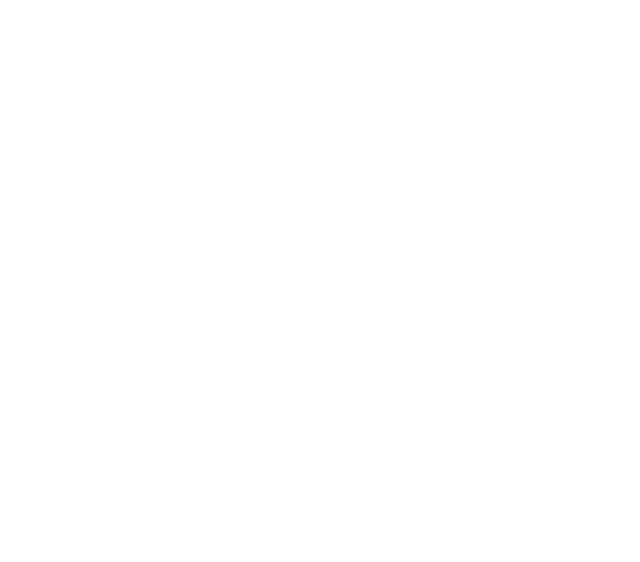
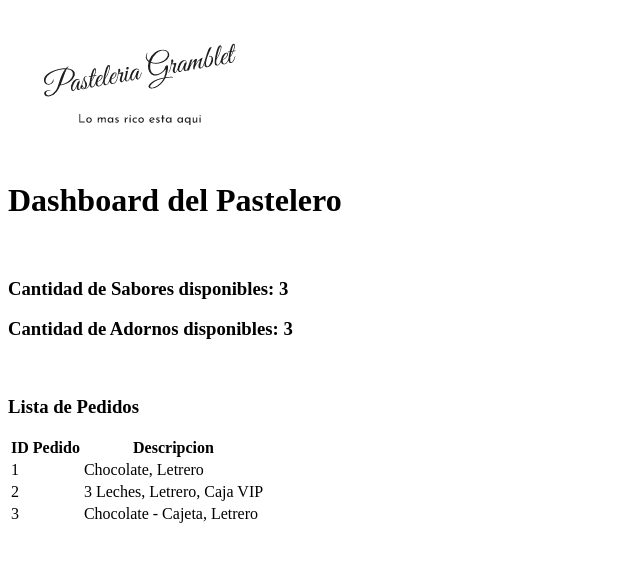
Before and after one commit to AlexCoderlin/LaunchX_FrontEnd-Mision, a plain HTML site: page 02 - HTML/Pagina Pastelero.html in a window 1280 px wide. Shown: the whole page, without its empty margins (0-640 px from the left). Drawn offline with Linux system fonts and the light colour scheme.

Commit message:
Primera version de paginas pasteleria

```diff
--- a/02 - HTML/Pagina Pastelero.html
+++ b/02 - HTML/Pagina Pastelero.html
@@ -4,9 +4,36 @@
     <meta charset="UTF-8">
     <meta http-equiv="X-UA-Compatible" content="IE=edge">
     <meta name="viewport" content="width=device-width, initial-scale=1.0">
-    <title>Document</title>
+    <title>Pasteleria Gramblet</title>
 </head>
 <body>
+    <img src="Logo.PNG" alt="Logo Pasteleria Gramblet"><br>
+    <h1>Dashboard del Pastelero</h1><br>
+
+    <h3>Cantidad de Sabores disponibles: 3</h3>
+    <h3>Cantidad de Adornos disponibles: 3</h3>
+    <br>
+
+    <h3>Lista de Pedidos</h3>
+    <table>
+    <tr>
+        <th>ID Pedido</th>
+        <th>Descripcion</th>
+    </tr>
+    <tr>
+        <td>1</td>
+        <td>Chocolate, Letrero</td>
+    </tr>
+    <tr>
+        <td>2</td>
+        <td>3 Leches, Letrero, Caja VIP</td>
+    </tr>
+    <tr>
+        <td>3</td>
+        <td>Chocolate - Cajeta, Letrero</td>
+    </tr>
+    </table>
+
 
 </body>
 </html>
```
Also changed, not shown: 02 - HTML/Imagen Pagina Cliente.PNG (added), 02 - HTML/Imagen Pagina Pastelero.PNG (added).
